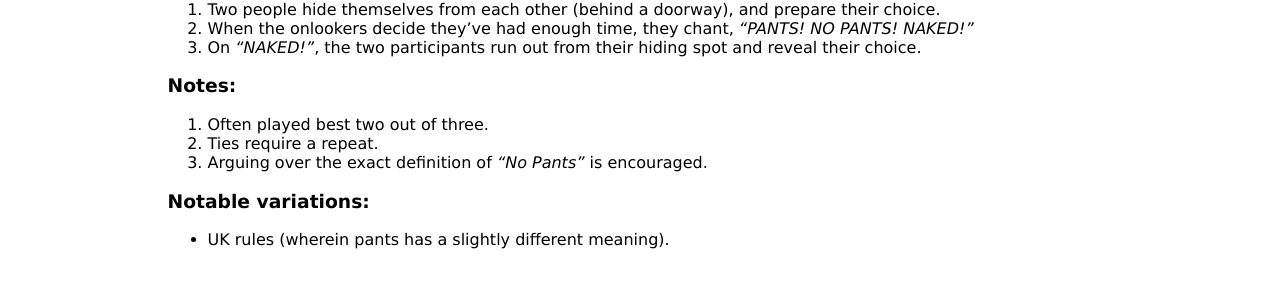
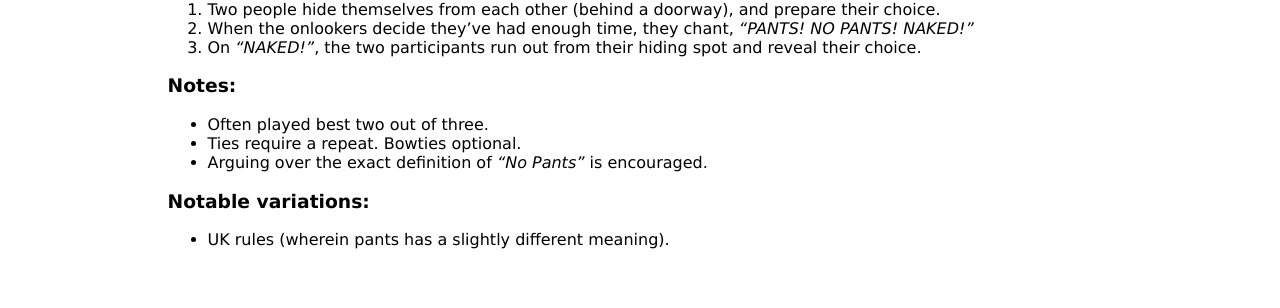
Before and after one commit to mconbere/mconbere.github.com, a Jekyll site: the page built from pantsnopantsnaked/index.markdown, in a window 1280 px wide. Shown: the part 419-727 px from the top of the page. Built offline with Jekyll 4.4.1, drawn with Linux system fonts in a browser that asks for light colours.

Commit message:
Update index.markdown

```diff
--- a/pantsnopantsnaked/index.markdown
+++ b/pantsnopantsnaked/index.markdown
@@ -25,9 +25,9 @@ How to play *Pants! No Pants! Naked!*
 
 ### Notes:
 
-1.  Often played best two out of three.
-2.  Ties require a repeat.
-3.  Arguing over the exact definition of *"No Pants"* is encouraged.
+-  Often played best two out of three.
+-  Ties require a repeat. Bowties optional.
+-  Arguing over the exact definition of *"No Pants"* is encouraged.
 
 ### Notable variations:
 
```
